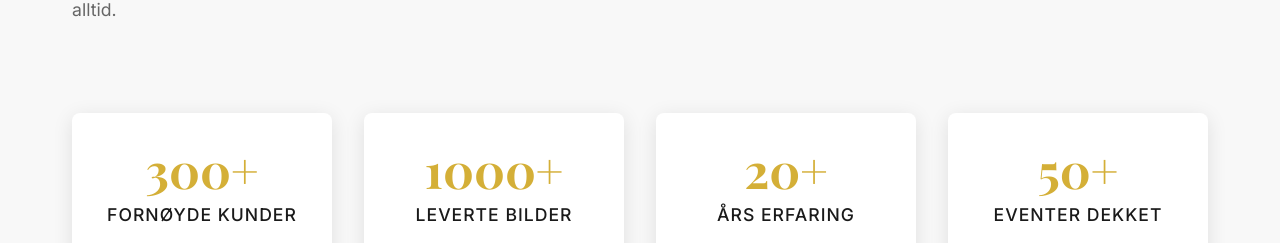
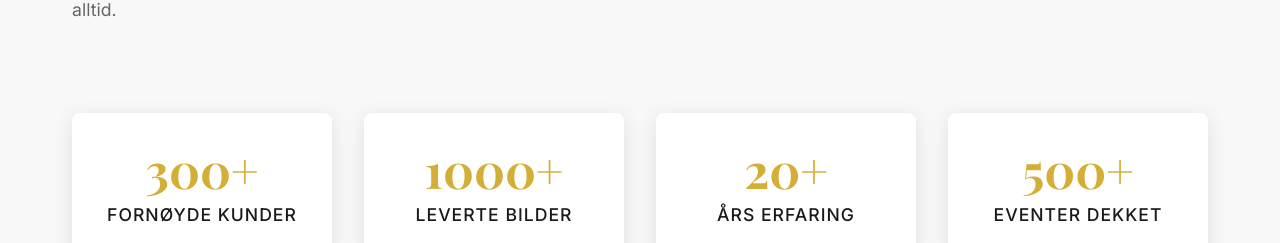
Before and after one commit to jorlar/jornlarsenportfolio, a React (Create React App) app: page / in a window 1280 px wide. Shown: the part 1553-1796 px from the top of the page. Built offline with nearby package versions, Linux system fonts and the light colour scheme; the HTML template or start-up script is replaced by a standard one.

Commit message:
:zap: Fix bugs in gallery

```diff
--- a/src/components/About.js
+++ b/src/components/About.js
@@ -6,7 +6,7 @@ const About = () => {
     { number: '300+', label: 'Fornøyde Kunder' },
     { number: '1000+', label: 'Leverte Bilder' },
     { number: '20+', label: 'Års Erfaring' },
-    { number: '50+', label: 'Eventer Dekket' }
+    { number: '500+', label: 'Eventer Dekket' }
   ];
 
   return (
```
Also changed, not shown: 1 other file (tests, documents, lock files or other folders).
